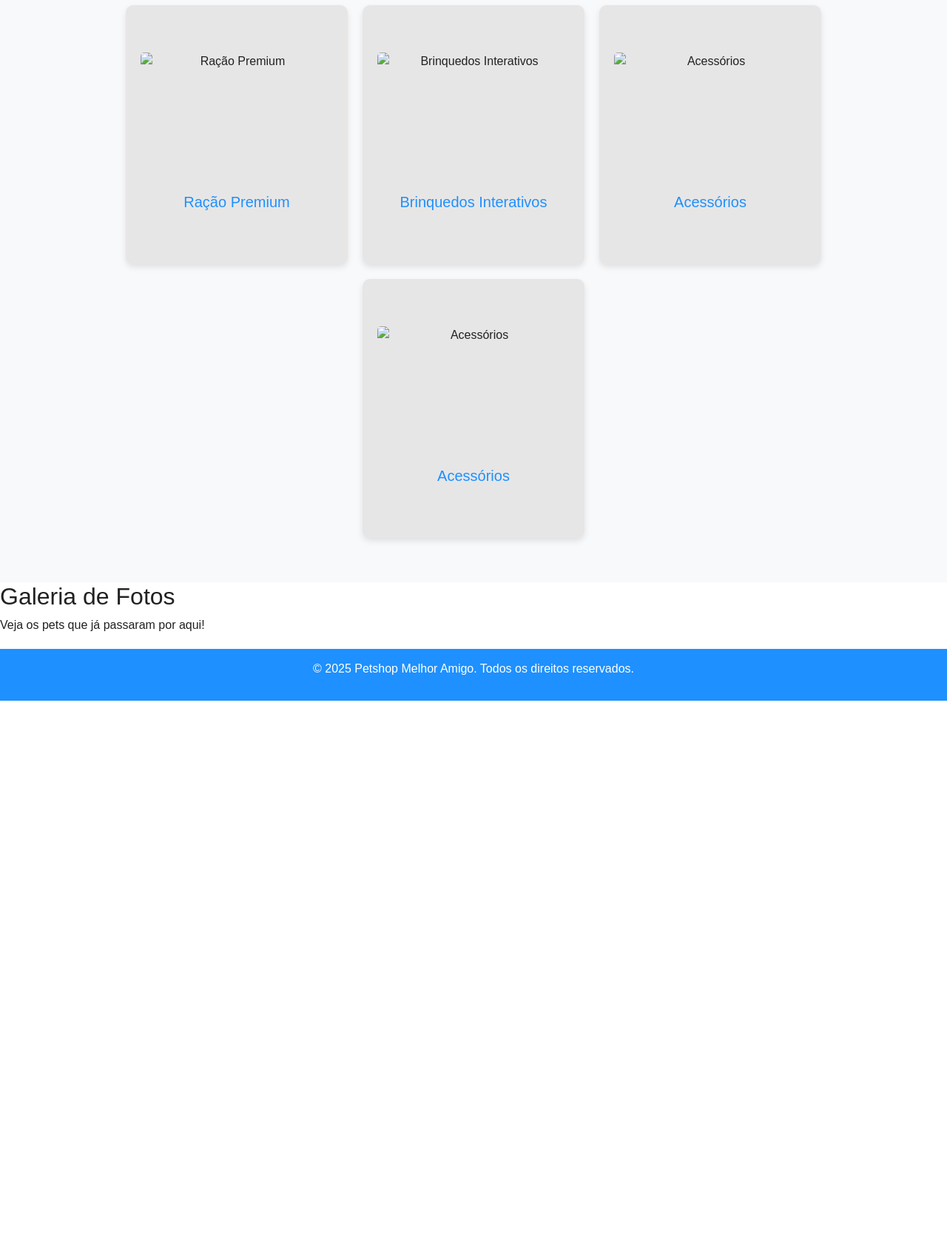
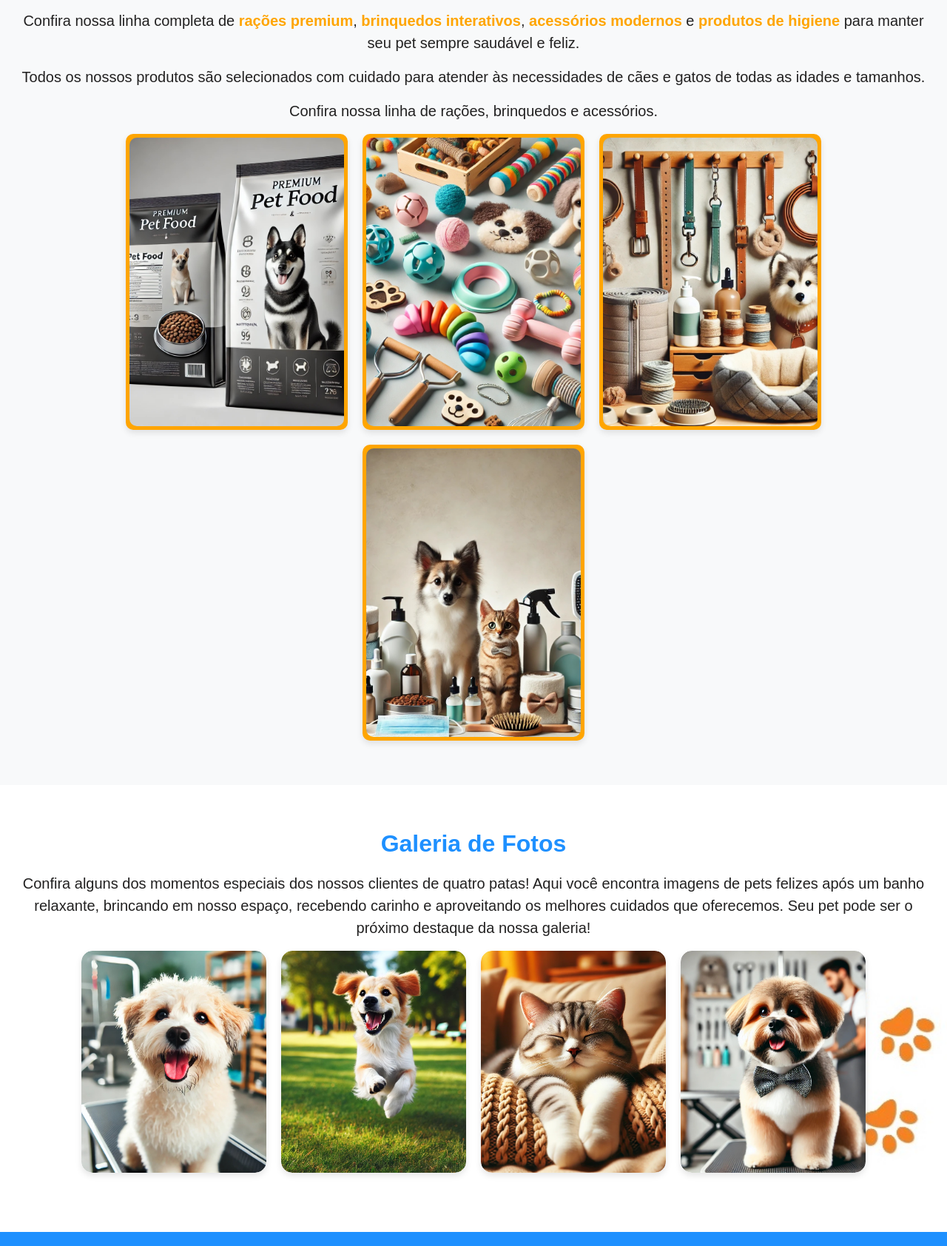
Before and after one commit to dev-davidson/petshop-melhor-amigo, a plain HTML site: page home.html in a window 1280 px wide. Shown: the part 1463-3147 px from the top of the page at 74% size. Before the commit the page ends 2410 px from the top, so only its background shows below. Drawn offline with nearby package versions, Linux system fonts and the light colour scheme.

Commit message:
Atualizações na seção produtos, galeria e integração com redes sociais

```diff
--- a/css/global.css
+++ b/css/global.css
@@ -52,3 +52,15 @@ footer {
     padding: 15px;
     margin-top: 20px;
 }
+
+p {
+    font-size: 20px;
+    color: #222121;
+  }
+
+h2 {
+    font-size: 32px;
+    font-weight: bold;
+    color: var(--cor-primaria);
+    margin-bottom: 20px;
+}
--- a/css/home.css
+++ b/css/home.css
@@ -123,7 +123,7 @@
 
 .produto {
     width: 300px;
-            height: 350px;
+    height: 400px;
     perspective: 1000px;
 }
 
@@ -146,38 +146,37 @@
     backface-visibility: hidden;
     border-radius: 10px;
     box-shadow: 0px 4px 8px rgba(0, 0, 0, 0.1);
-        }
-
-        .produto-front {
-            background: rgb(231, 230, 230);
     display: flex;
     flex-direction: column;
     align-items: center;
     justify-content: center;
-            padding: 20px;
+    text-align: center;
+    padding: 5px;
+}
+
+.produto-front {
+    background: #FFA500;
 }
 
 .produto-front img {
     width: 100%;
-            height: 180px;
+    height: 450px;
     object-fit: cover;
-            border-radius: 5px;
+    border-radius: 10px;
 }
 
 .produto h3 {
-            font-size: 20px;
-            color: var(--cor-primaria);
+    font-size: 28px;
+    color: var(--cor-secundaria);
     margin-top: 10px;
+    max-width: 90%;
+    text-align: center;
+    word-wrap: break-word;
 }
 
 .produto-back {
     background: var(--cor-primaria);
     color: white;
-            display: flex;
-            flex-direction: column;
-            align-items: center;
-            justify-content: center;
-            padding: 20px;
     transform: rotateY(180deg);
 }
 
@@ -193,5 +192,92 @@
 }
 
 .btn-produto:hover {
-            background-color: var(--cor-primaria);
+    background-color: var(--cor-hover);
 }
+
+/* Estilos para a Galeria */
+#galeria {
+    background: url('../imagens/fundopatinhas.jpg') no-repeat center center/cover;
+    padding: 60px 20px;
+    text-align: center;
+    background-color: #f8f9fa;
+}
+
+.galeria-container {
+    display: flex;
+    flex-wrap: wrap;
+    justify-content: center;
+    gap: 20px;
+}
+
+.galeria-item {
+    position: relative;
+    width: 250px;
+    height: 300px;
+    overflow: hidden;
+    border-radius: 15px;
+    box-shadow: 0px 4px 8px rgba(0, 0, 0, 0.1);
+    transition: transform 0.3s ease-in-out;
+}
+
+.galeria-item:hover {
+    transform: scale(1.05);
+}
+
+.galeria-item img {
+    width: 100%;
+    height: 100%;
+    object-fit: cover;
+    border-radius: 15px;
+    transition: opacity 0.3s ease-in-out;
+}
+
+.galeria-item:hover img {
+    opacity: 0.3;
+}
+
+.galeria-info {
+    position: absolute;
+    top: 50%;
+    left: 50%;
+    transform: translate(-50%, -50%);
+    text-align: center;
+    color: white;
+    font-weight: bold;
+    font-size: 18px;
+    opacity: 0;
+    transition: opacity 0.3s ease-in-out;
+    z-index: 2;
+}
+
+.galeria-item:hover .galeria-info {
+    opacity: 1;
+}
+
+.galeria-info h3 {
+    font-size: 22px;
+    margin-bottom: 10px;
+    color: var(--cor-secundaria);
+}
+
+.galeria-info p {
+    font-size: 16px;
+}
+
+/* redes sociais */
+.redes-sociais {
+    margin-top: 10px;
+    display: flex;
+    justify-content: center;
+    gap: 15px;
+}
+
+.redes-sociais a {
+    font-size: 24px;
+    color: var(--cor-secundaria);
+    transition: color 0.3s;
+}
+
+.redes-sociais a:hover {
+    color: var(--cor-hover);
+}
--- a/home.html
+++ b/home.html
@@ -7,6 +7,8 @@
     <link rel="stylesheet" href="https://cdn.jsdelivr.net/npm/bootstrap@5.3.0/dist/css/bootstrap.min.css">
     <link rel="stylesheet" href="./css/global.css">
     <link rel="stylesheet" href="./css/home.css">
+    <!-- Adicionando a biblioteca Font Awesome -->
+    <link rel="stylesheet" href="https://cdnjs.cloudflare.com/ajax/libs/font-awesome/6.4.2/css/all.min.css">
 
 </head>
 <body>
@@ -76,31 +78,22 @@
     </section>
 
      <!-- Seção de Produtos -->
-     <section id="produtos">
+    <section id="produtos">
         <h2>Nossos Produtos</h2>
+        <p>Oferecemos uma ampla variedade de produtos para o bem-estar do seu pet, garantindo qualidade, conforto e diversão.</p>
+        <p>Confira nossa linha completa de <strong style="color:#FFA500;">rações premium</strong>, <strong style="color:#FFA500;">brinquedos interativos</strong>, <strong style="color:#FFA500;">acessórios modernos</strong> e <strong style="color:#FFA500;">produtos de higiene</strong> para manter seu pet sempre saudável e feliz.</p>
+        <p>Todos os nossos produtos são selecionados com cuidado para atender às necessidades de cães e gatos de todas as idades e tamanhos.</p>
         <p>Confira nossa linha de rações, brinquedos e acessórios.</p>
         <div class="produtos-container">
             <div class="produto">
                 <div class="produto-inner">
                     <div class="produto-front">
-                        <img src="./images/racao.jpg" alt="Ração Premium">
-                        <h3>Ração Premium</h3>
+                        <img src="./imagens/racao.jpg" alt="Ração Premium">
                     </div>
                     <div class="produto-back">
-                        <p>Nutrição completa para seu pet.</p>
-                        <p><strong>R$ 99,90</strong></p>
-                        <a href="#" class="btn-produto">Comprar</a>
-                    </div>
-                </div>
-            </div>
-            <div class="produto">
-                <div class="produto-inner">
-                    <div class="produto-front">
-                        <img src="./images/brinquedo.jpg" alt="Brinquedos Interativos">
-                        <h3>Brinquedos Interativos</h3>
-                    </div>
-                    <div class="produto-back">
-                        <p>Diversão garantida para seu pet.</p>
+                        <h3><strong>Ração Premium</strong></h3>
+                        <p>Nutrição completa e balanceada para cães e gatos, formulada com ingredientes de alta qualidade para promover saúde e energia.</p>
+                        <p>Contém proteínas essenciais, vitaminas e minerais para fortalecer a imunidade e garantir um pelo brilhante.</p>
                         <p><strong>R$ 49,90</strong></p>
                         <a href="#" class="btn-produto">Comprar</a>
                     </div>
@@ -109,12 +102,12 @@
             <div class="produto">
                 <div class="produto-inner">
                     <div class="produto-front">
-                        <img src="./images/acessorios.jpg" alt="Acessórios">
-                        <h3>Acessórios</h3>
+                        <img src="./imagens/brinquedos.jpg" alt="Brinquedos Interativos">
                     </div>
                     <div class="produto-back">
-                        <p>Conforto e estilo para seu pet.</p>
-                        <p><strong>R$ 29,90</strong></p>
+                        <h3><strong>Brinquedos Interativos</strong></h3>
+                        <p>Estimule o corpo e a mente do seu pet com nossos brinquedos interativos. Desenvolvidos para proporcionar diversão e incentivar o aprendizado.</p>
+                        <p><h6>A partir de: </h6><strong>R$ 19,90</strong></p>
                         <a href="#" class="btn-produto">Comprar</a>
                     </div>
                 </div>
@@ -122,30 +115,96 @@
             <div class="produto">
                 <div class="produto-inner">
                     <div class="produto-front">
-                        <img src="./images/acessorios.jpg" alt="Acessórios">
-                        <h3>Acessórios</h3>
+                        <img src="./imagens/acessorios.jpg" alt="Acessórios">
                     </div>
                     <div class="produto-back">
-                        <p>Conforto e estilo para seu pet.</p>
-                        <p><strong>R$ 29,90</strong></p>
+                        <h3><strong>Acessórios para Pets</strong></h3>
+                        <p>Deixe seu pet estiloso e confortável com nossa linha de acessórios. Desde coleiras e guias até camas e almofadas aconchegantes.</p>
+                        <p><h6>A partir de: </h6><strong>R$ 29,90</strong></p>
                         <a href="#" class="btn-produto">Comprar</a>
                     </div>
                 </div>
             </div>
+            <div class="produto">
+                <div class="produto-inner">
+                    <div class="produto-front">
+                        <img src="./imagens/higiene.jpg" alt="Produtos de Higiene">
+                    </div>
+                    <div class="produto-back">
+                        <h3><strong>Produtos de Higiene</strong></h3>
+                        <p>Cuide da saúde e bem-estar do seu pet com nossa linha completa de higiene. Inclui shampoos, condicionadores, escovas e itens para limpeza dental.</p>
+                        <p><h6>A partir de: </h6><strong>R$ 25,90</strong></p>
+                        <a href="#" class="btn-produto">Comprar</a>
+                    </div>
+                    </div>
+                </div>
+            </div>
+        </div>
+    </section>
 
+    <section id="galeria">
+        <h2>Galeria de Fotos</h2>
+        <p>Confira alguns dos momentos especiais dos nossos clientes de quatro patas!
+        Aqui você encontra imagens de pets felizes após um banho relaxante, brincando em nosso espaço, recebendo carinho e aproveitando os melhores cuidados que oferecemos.
+        Seu pet pode ser o próximo destaque da nossa galeria!</p>
+
+        <div class="galeria-container">
+            <div class="galeria-item">
+                <img src="./imagens/banho.jpg" alt="Pet após banho">
+                <div class="galeria-info">
+                    <h3><strong>Banho Refrescante</strong></h3>
+                    <p>Pets felizes e cheirosos após o banho!</p>
+                    <p><strong>Nome:</strong> Max | <strong>Dono:</strong> João Silva | <strong>Idade:</strong> 3 anos</p>
+                </div>
+            </div>
+
+            <div class="galeria-item">
+                <img src="./imagens/brincando.jpg" alt="Cachorro brincando">
+                <div class="galeria-info">
+                    <h3><strong>Momento de Brincar</strong></h3>
+                    <p>Nosso espaço para diversão e alegria!</p>
+                    <p><strong>Nome:</strong> Luna | <strong>Dono:</strong> Maria Souza | <strong>Idade:</strong> 2 anos</p>
+                </div>
+            </div>
+
+            <div class="galeria-item">
+                <img src="./imagens/relaxando.jpg" alt="Gato relaxando">
+                <div class="galeria-info">
+                    <h3><strong>Descanso Perfeito</strong></h3>
+                    <p>Gatinhos relaxando depois do atendimento.</p>
+                    <p><strong>Nome:</strong> Simba | <strong>Dono:</strong> Carlos Mendes | <strong>Idade:</strong> 4 anos</p>
+                </div>
+            </div>
+
+            <div class="galeria-item">
+                <img src="./imagens/estiloso.jpg" alt="Pet estiloso após tosa">
+                <div class="galeria-info">
+                    <h3><strong>Estilo e Charme</strong></h3>
+                    <p>Pets lindos e estilosos após a tosa!</p>
+                    <p><strong>Nome:</strong> Bella | <strong>Dono:</strong> Fernanda Costa | <strong>Idade:</strong> 5 anos</p>
+                </div>
+            </div>
 
         </div>
-    </section>
-    <!-- Seção Galeria -->
-    <section id="galeria">
-        <h2>Galeria de Fotos</h2>
-        <p>Veja os pets que já passaram por aqui!</p>
     </section>
 
     <!-- Rodapé -->
     <footer>
-        <p>&copy; 2025 Petshop Melhor Amigo. Todos os direitos reservados.</p>
+        <div class="redes-sociais">
+            <a href="https://www.facebook.com/seupetshop" target="_blank"><i class="fab fa-facebook"></i></a>
+            <a href="https://www.instagram.com/seupetshop" target="_blank"><i class="fab fa-instagram"></i></a>
+            <a href="https://www.tiktok.com/@seupetshop" target="_blank"><i class="fab fa-tiktok"></i></a>
+        </div>
+
+        <hr style="border: 2px solid #FFFFFF; margin: 20px 0;">
+
+        <p>&copy; 2025 Petshop Melhor Amigo. Desenvolvido por <strong>Davidson</strong>
+            <a href="https://www.linkedin.com/in/davidson-desenvolvedor/" target="_blank" style="text-decoration: none; color: inherit;">
+                <i class="fab fa-linkedin"></i>
+            </a>. Todos os direitos reservados.
+        </p>
     </footer>
+
     <script src="https://cdn.jsdelivr.net/npm/bootstrap@5.3.0/dist/js/bootstrap.bundle.min.js"></script>
 </body>
 </html>
```
Also changed, not shown: imagens/acessorios.jpg (added), imagens/banho.jpg (added), imagens/brincando.jpg (added), imagens/brinquedos.jpg (added), imagens/estiloso.jpg (added), imagens/fundo - Copia.jpg (added), imagens/fundopatinhas.jpg (added), imagens/higiene.jpg (added), imagens/racao.jpg (added), imagens/relaxando.jpg (added). Lines whose indentation alone changed are shown as unchanged.
